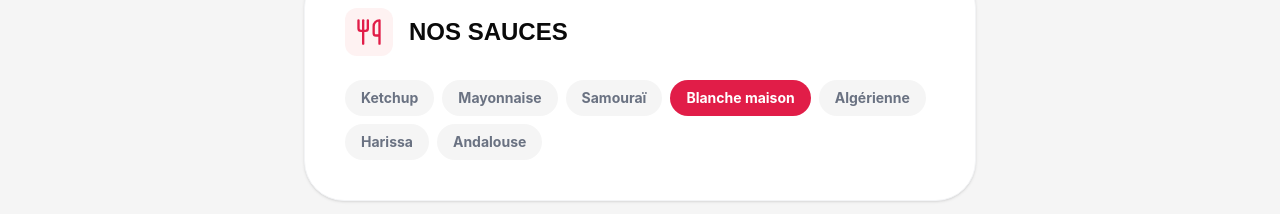
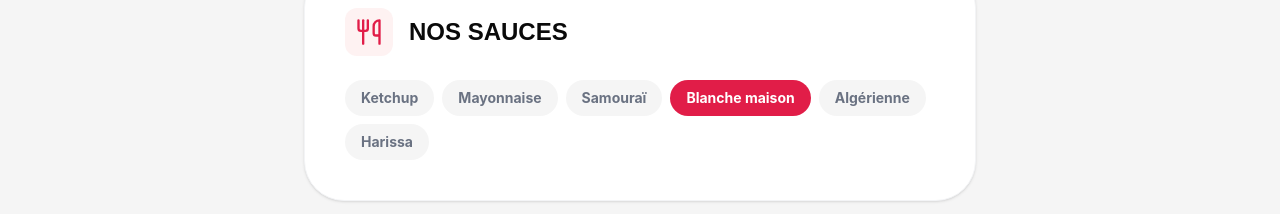
Before and after one commit to devrankebab/Devran-KEBAB, a React (Vite) app: page / in a window 1280 px wide. Shown: the part 4199-4413 px from the top of the page. Built offline with nearby package versions, Linux system fonts and the light colour scheme.

Commit message:
Update data.ts

```diff
--- a/src/data.ts
+++ b/src/data.ts
@@ -90,5 +90,5 @@ export const MENU = [
 ];
 
 export const SAUCES = [
-  "Ketchup", "Mayonnaise", "Samouraï", "Blanche maison", "Algérienne", "Harissa", "Andalouse"
+  "Ketchup", "Mayonnaise", "Samouraï", "Blanche maison", "Algérienne", "Harissa",
 ];
```
